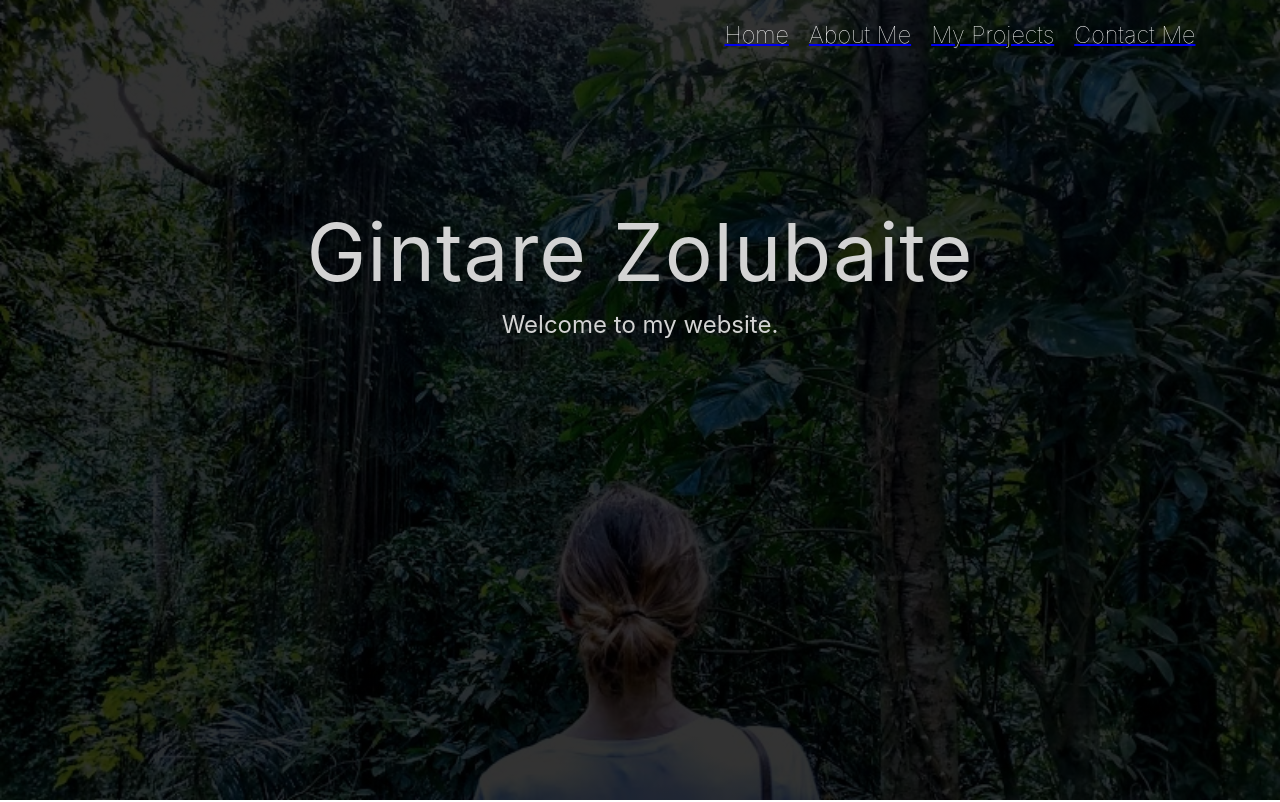
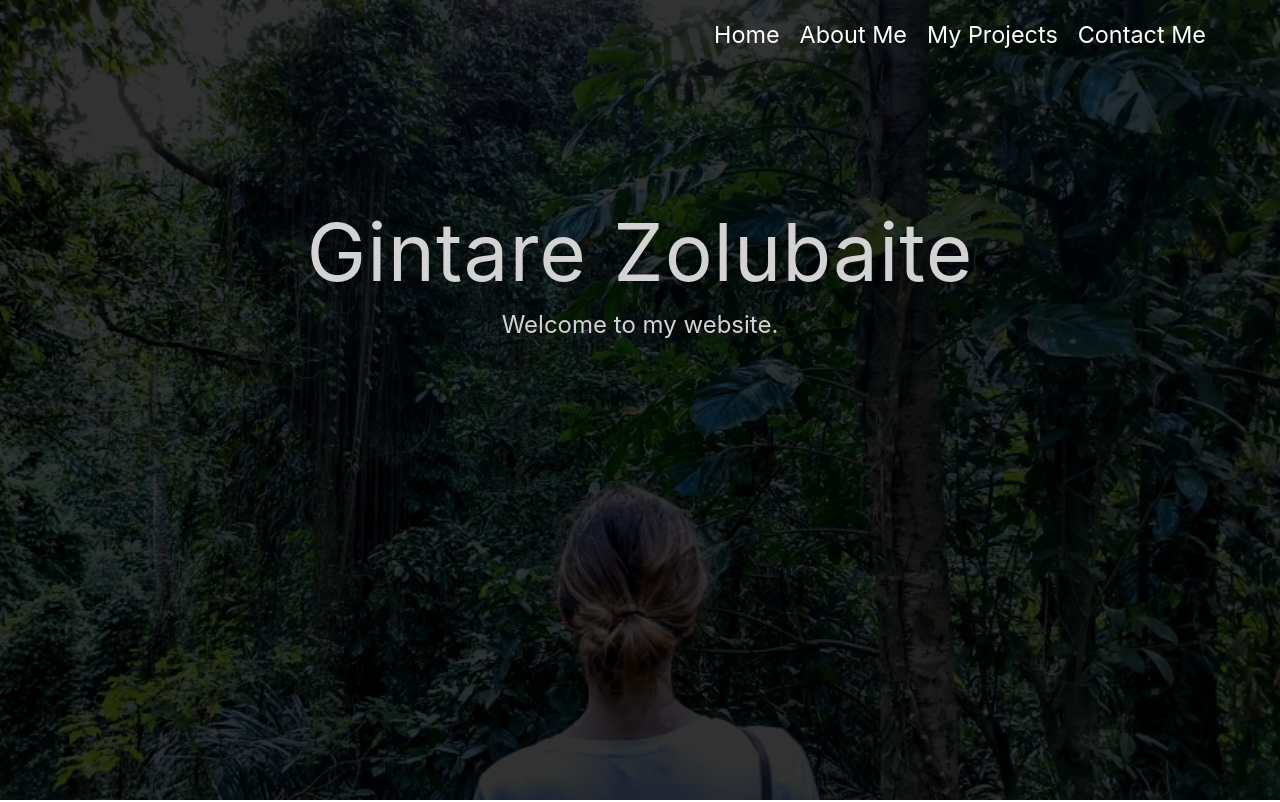
Before and after one commit to gintarios/my-website, a React (Create React App) app: page /contactMe in a window 1280 px wide. Shown: the top 802 px of the page. Built offline with nearby package versions, Linux system fonts and the light colour scheme.

Commit message:
further changes

```diff
--- a/src/About.js
+++ b/src/About.js
@@ -17,7 +17,7 @@ const About = () => {
                 HTML, CSS.
                 <br />
                 <br />
-                I have a BsC HONS degree in Bioinforamtics/Computer Science from Vilnius University.
+                I have a BsC HONS degree in Bioinforamtics from Vilnius University.
                 My early experience involved team building, management and communications.
                 These are skills I apply on a daily basis.
                 <br />
--- a/src/App.css
+++ b/src/App.css
@@ -1,6 +1,7 @@
 * {
   padding: 0;
   margin: 0;
+  text-decoration: none;
 }
 
 body {
@@ -32,6 +33,12 @@ h3 {
   padding: 10px;
   font-weight: 100;
   color: #fff;
+  font-weight: 400;
+}
+
+h3:hover {
+  color: rgb(133, 177, 133);
+  transition: 0.2s;
 }
 
 
@@ -175,7 +182,7 @@ h2 {
 }
 }
 
-@media only screen and (max-width: 910px) {
+@media only screen and (max-width: 930px) {
   h3 {
     display: block;
     padding: 3px;
```
